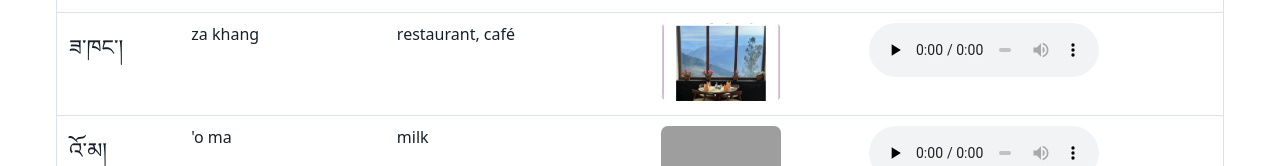
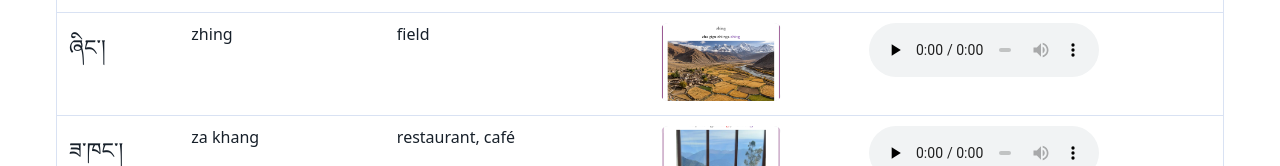
Before and after one commit to aleksandrvzorin-ai/dag-yig, a plain HTML site: page index.html in a window 1280 px wide. Shown: the part 1058-1224 px from the top of the page. Drawn offline with Linux system fonts and the light colour scheme; grey boxes are pictures that could not be loaded.

Commit message:
Update index.html

```diff
--- a/index.html
+++ b/index.html
@@ -36,6 +36,7 @@ const embeddedData=[
  {"Tibetan":"ཐང་ཀ","Transliteration":"thang ka","Gloss":"thangka (icon)","Picture":"thang ka.jpg","Audio":"thang ka.mp3"},
  {"Tibetan":"ཕ་མ།","Transliteration":"pha ma","Gloss":"parents","Picture":"pha ma.jpg","Audio":"pha_ma.mp3"},
  {"Tibetan":"ཚ་ཚ།","Transliteration":"tsha tsha","Gloss":"tsatsa (votive plaque)","Picture":"tsha tsha.jpg","Audio":"tsha tsha.mp3"},
+ {"Tibetan":"ཞིང་།","Transliteration":"zhing","Gloss":"field","Picture":"zhing.jpg","Audio":"zhing.mp3"},
  {"Tibetan":"ཟ་ཁང་།","Transliteration":"za khang","Gloss":"restaurant, café","Picture":"za khang.jpg","Audio":"za khang.mp3"},
  {"Tibetan":"འོ་མ།","Transliteration":"'o ma","Gloss":"milk","Picture":"'o ma.jpg","Audio":"'o ma.mp3"}
 ];
```
